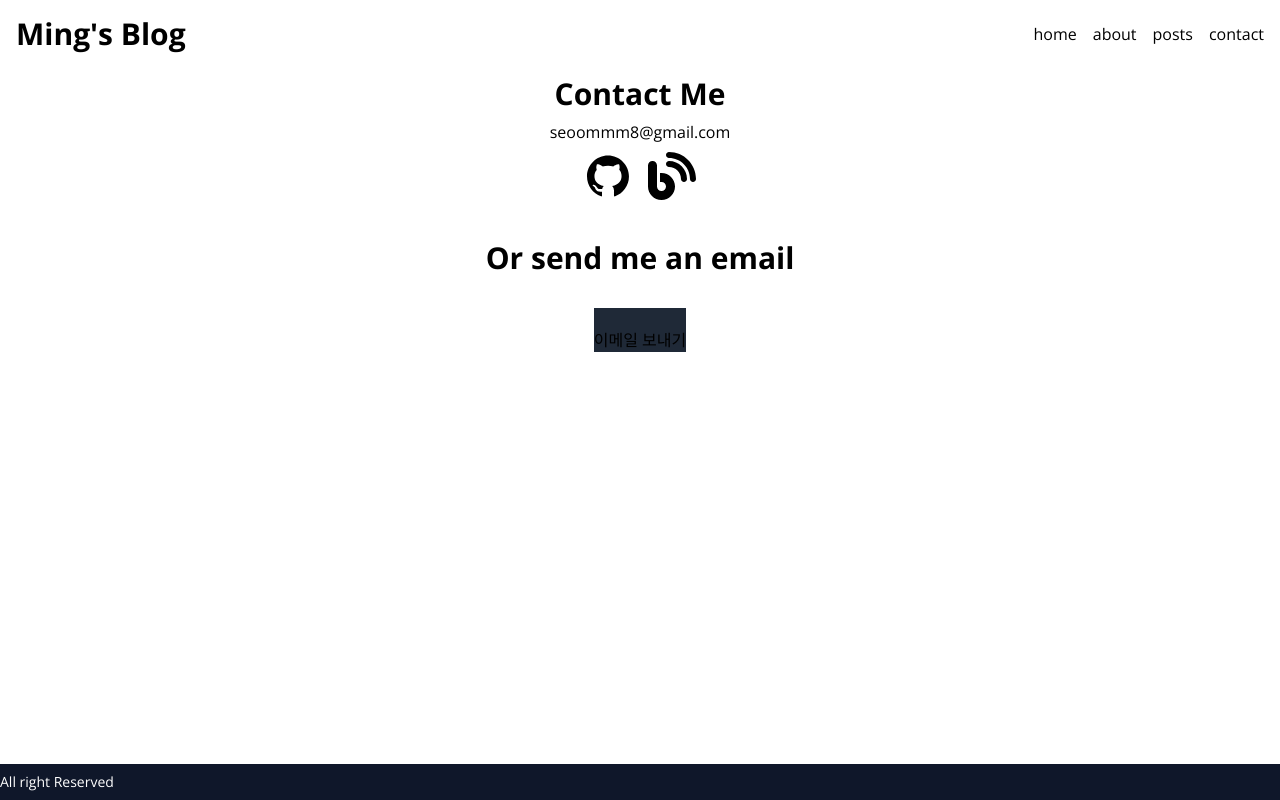
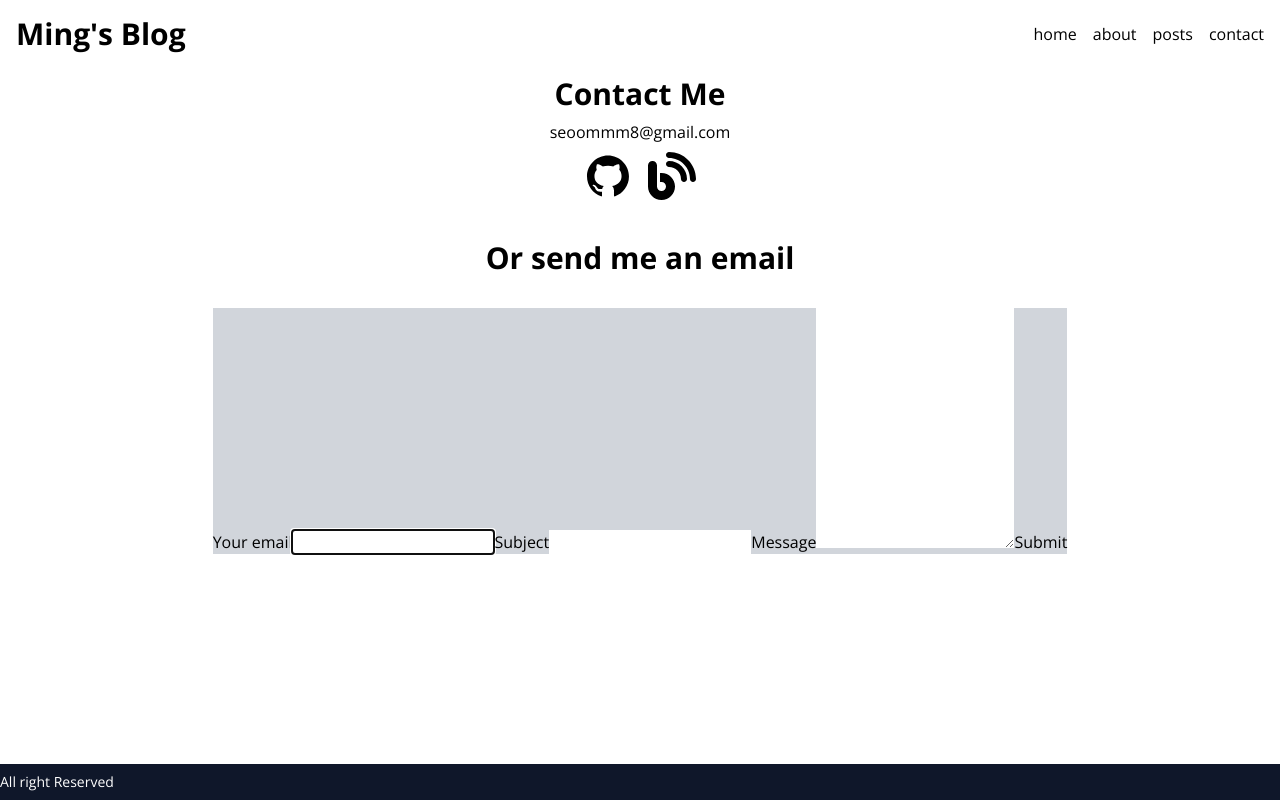
Before and after one commit to minseokiim/MyNextBlog, a Next.js app: page /contact in a window 1280 px wide. Built offline with nearby package versions, Linux system fonts and the light colour scheme.

Commit message:
feat: 이메일 보내는 입력 폼 완성

```diff
--- a/src/components/Contact.tsx
+++ b/src/components/Contact.tsx
@@ -21,7 +21,9 @@ export default function Contact() {
             key={index}
             href={link.url}
             target="_blank"
+            // _blank: 새로운 탭에서 열기 <-> _self: 현재 탭에서 열기
             rel="noreferrer"
+            // noreferrer : 참조자 정보 누출 x ,noopener: 액세스 권한 없이 새 탭에서 열기
             className="text-5xl hover:text-green-400"
           >
             {link.icon}
--- a/src/components/SendEmail.tsx
+++ b/src/components/SendEmail.tsx
@@ -1,5 +1,66 @@
-import React from "react";
+"use client";
+import React, { ChangeEvent, FormEvent, useState } from "react";
+
+type Form = {
+  from: string;
+  subject: string;
+  message: string;
+};
 
 export default function SendEmail() {
-  return <div className="pt-5 bg-gray-800">이메일 보내기</div>;
+  const [form, setForm] = useState<Form>({
+    from: "",
+    subject: "",
+    message: "",
+  });
+
+  const onChange = (e: ChangeEvent<HTMLInputElement | HTMLTextAreaElement>) => {
+    const { name, value } = e.target;
+    setForm((prev) => ({ ...prev, [name]: value }));
+  };
+
+  const onSubmit = (e: FormEvent<HTMLFormElement>) => {
+    e.preventDefault();
+    console.log(form);
+  };
+
+  return (
+    <div className="bg-gray-300">
+      <form onSubmit={onSubmit}>
+        {/* htmlFor로 input 아이디를 적어 연결 */}
+        <label htmlFor="from">Your email</label>
+        <input
+          type="email"
+          id="from"
+          name="from"
+          required
+          autoFocus
+          value={form.from}
+          onChange={onChange}
+        />
+
+        <label htmlFor="subject">Subject</label>
+        <input
+          type="text"
+          id="subject"
+          name="subject"
+          required
+          value={form.subject}
+          onChange={onChange}
+        />
+
+        <label htmlFor="message">Message</label>
+        <textarea
+          rows={10}
+          id="message"
+          name="message"
+          required
+          value={form.message}
+          onChange={onChange}
+        />
+
+        <button>Submit</button>
+      </form>
+    </div>
+  );
 }
```
